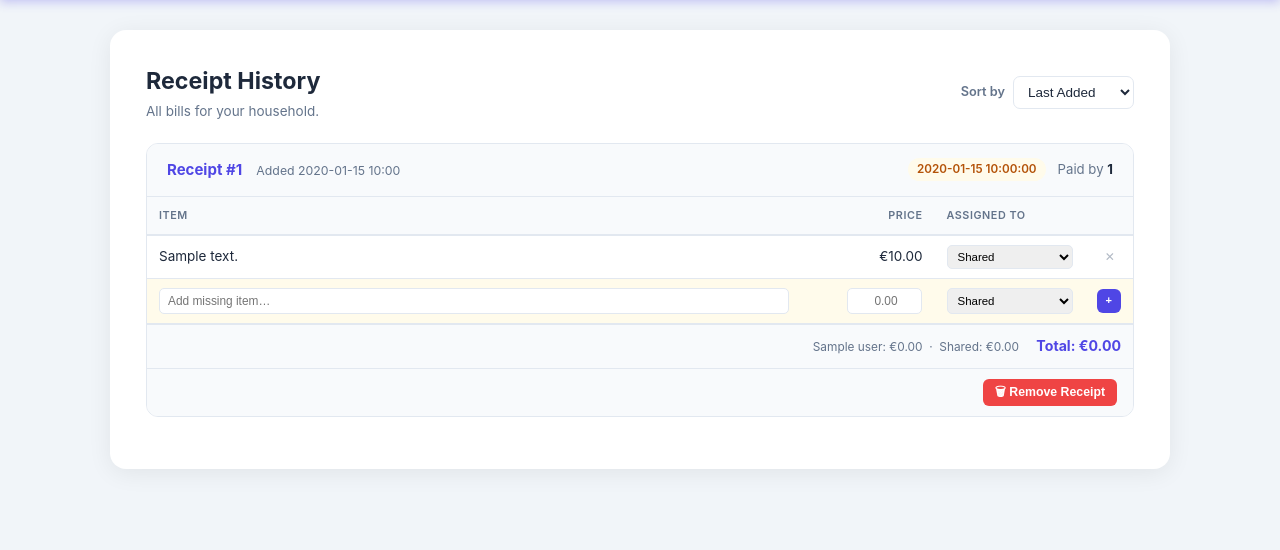
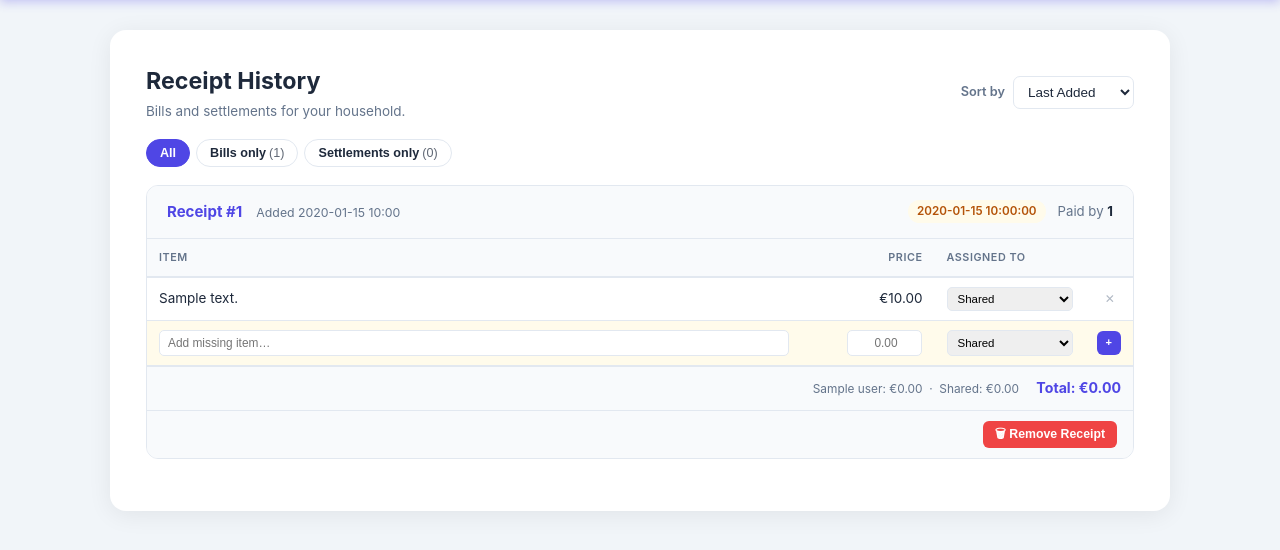
Before and after one commit to resilere/bill_split_app, a Flask app: page /history in a window 1280 px wide. Shown: the part 56-606 px from the top of the page. Run offline with Flask 3, Linux system fonts and the light colour scheme; a user stored in the database is signed in; a database or web service that is not in the repository returns one stand-in record (values such as "Sample title"); parts of the project's set-up code (start-up, migrations or seed data) failed here and were passed over; some libraries are stand-ins or nearby versions.

Commit message:
Label and filter settlements separately in History
Manual Payments and Settle-up entries are paybacks, not scanned bills, so
flag them (filename 'Settlement' or 'Manual_%') as is_settlement in
get_bill_history. History now shows a "💸 Settlement" badge with an accent
left border on those cards and a Bills/Settlements/All filter toolbar
(client-side, with counts). Purely display — balances are unchanged, and
the flag is derived so existing entries are labeled retroactively.

```diff
--- a/app.py
+++ b/app.py
@@ -1092,10 +1092,15 @@ def get_bill_history(sort_by='upload_date', group_id=None):
                            for uid in user_ids}
         shared_total = sum(item['price'] for item in items if item['assigned_to'] == 'shared')
         calculated_total = sum(totals_by_user.values()) + shared_total
+        # Settlements (Settle-up button or Manual Payment) are paybacks, not
+        # scanned bills — flag them so the UI can label/filter them separately.
+        filename = receipt['filename'] or ''
+        is_settlement = filename == 'Settlement' or filename.startswith('Manual_')
         bills_history.append({
             'id': receipt['id'],
             'upload_date': receipt['upload_date'].strftime('%Y-%m-%d %H:%M') if receipt['upload_date'] else "N/A",
             'filename': receipt['filename'],
+            'is_settlement': is_settlement,
             'date': receipt['bill_date'] if receipt['bill_date'] else "Unknown",
             'payer': receipt['payer_id'],
             'items': items,
--- a/templates/history.html
+++ b/templates/history.html
@@ -21,12 +21,21 @@
     background: #fef2f2;
     opacity: 1;
   }
+  .chip {
+    padding:6px 13px; border:1.5px solid var(--border); background:var(--surface);
+    color:var(--text); border-radius:99px; font-size:0.84em; font-weight:600;
+    cursor:pointer; transition:all 0.15s;
+  }
+  .chip:hover { border-color:var(--primary); }
+  .chip.active { background:var(--primary); color:#fff; border-color:var(--primary); }
+  .chip .chip-count { opacity:0.7; font-weight:500; margin-left:3px; }
+  #historyEmpty { display:none; text-align:center; padding:32px; color:var(--text-muted); }
 </style>
 
-<div style="display:flex; justify-content:space-between; align-items:center; margin-bottom:20px; flex-wrap:wrap; gap:12px;">
+<div style="display:flex; justify-content:space-between; align-items:center; margin-bottom:16px; flex-wrap:wrap; gap:12px;">
   <div>
     <h1 style="margin-bottom:2px;">Receipt History</h1>
-    <p class="page-subtitle" style="margin-bottom:0;">All bills for your household.</p>
+    <p class="page-subtitle" style="margin-bottom:0;">Bills and settlements for your household.</p>
   </div>
   <form method="GET" action="{{ url_for('history') }}">
     <div style="display:flex; align-items:center; gap:8px;">
@@ -41,14 +50,27 @@
 </div>
 
 {% if receipts %}
+<div id="historyFilters" style="display:flex; flex-wrap:wrap; gap:6px; margin-bottom:18px;">
+  <button type="button" class="chip active" data-filter="all">All</button>
+  <button type="button" class="chip" data-filter="bill">Bills only</button>
+  <button type="button" class="chip" data-filter="settlement">Settlements only</button>
+</div>
+
   {% for receipt in receipts %}
-  <div style="border:1px solid var(--border); border-radius:12px; margin-bottom:20px; overflow:hidden;">
+  <div class="history-card" data-kind="{{ 'settlement' if receipt.is_settlement else 'bill' }}"
+       style="border:1px solid var(--border); border-radius:12px; margin-bottom:20px; overflow:hidden;
+              {% if receipt.is_settlement %}border-left:4px solid var(--accent);{% endif %}">
 
     <!-- Receipt header -->
     <div style="display:flex; justify-content:space-between; align-items:center; padding:14px 20px; background:#f8fafc; border-bottom:1px solid var(--border); flex-wrap:wrap; gap:8px;">
       <div>
+        {% if receipt.is_settlement %}
+        <span class="badge badge-accent">💸 Settlement</span>
+        <span style="color:var(--text-muted); font-size:0.82em; margin-left:8px;">#{{ receipt.id }} · {{ receipt.upload_date }}</span>
+        {% else %}
         <span style="font-weight:700; color:var(--primary);">Receipt #{{ receipt.id }}</span>
         <span style="color:var(--text-muted); font-size:0.82em; margin-left:10px;">Added {{ receipt.upload_date }}</span>
+        {% endif %}
       </div>
       <div style="display:flex; align-items:center; gap:12px; flex-wrap:wrap;">
         {% if receipt.date and receipt.date != 'Unknown' and receipt.date != '' %}
@@ -162,6 +184,45 @@
   </div>
   {% endfor %}
 
+  <div id="historyEmpty">No entries match this filter.</div>
+
+  <script>
+  (function () {
+    const cards   = Array.from(document.querySelectorAll('.history-card'));
+    const filters = document.getElementById('historyFilters');
+    const emptyEl = document.getElementById('historyEmpty');
+
+    // Show a count on the Bills/Settlements chips
+    filters.querySelectorAll('.chip').forEach(chip => {
+      const f = chip.dataset.filter;
+      if (f === 'all') return;
+      const n = cards.filter(c => c.dataset.kind === f).length;
+      const span = document.createElement('span');
+      span.className = 'chip-count';
+      span.textContent = '(' + n + ')';
+      chip.appendChild(span);
+    });
+
+    function apply(filter) {
+      let shown = 0;
+      cards.forEach(c => {
+        const ok = filter === 'all' || c.dataset.kind === filter;
+        c.style.display = ok ? '' : 'none';
+        if (ok) shown++;
+      });
+      emptyEl.style.display = shown === 0 ? 'block' : 'none';
+    }
+
+    filters.addEventListener('click', e => {
+      const chip = e.target.closest('.chip');
+      if (!chip) return;
+      filters.querySelectorAll('.chip').forEach(c => c.classList.remove('active'));
+      chip.classList.add('active');
+      apply(chip.dataset.filter);
+    });
+  })();
+  </script>
+
 {% else %}
   <div style="text-align:center; padding:48px 24px; border:2px dashed var(--border); border-radius:12px; color:var(--text-muted);">
     <div style="font-size:2.5em; margin-bottom:12px;">🧾</div>
```
